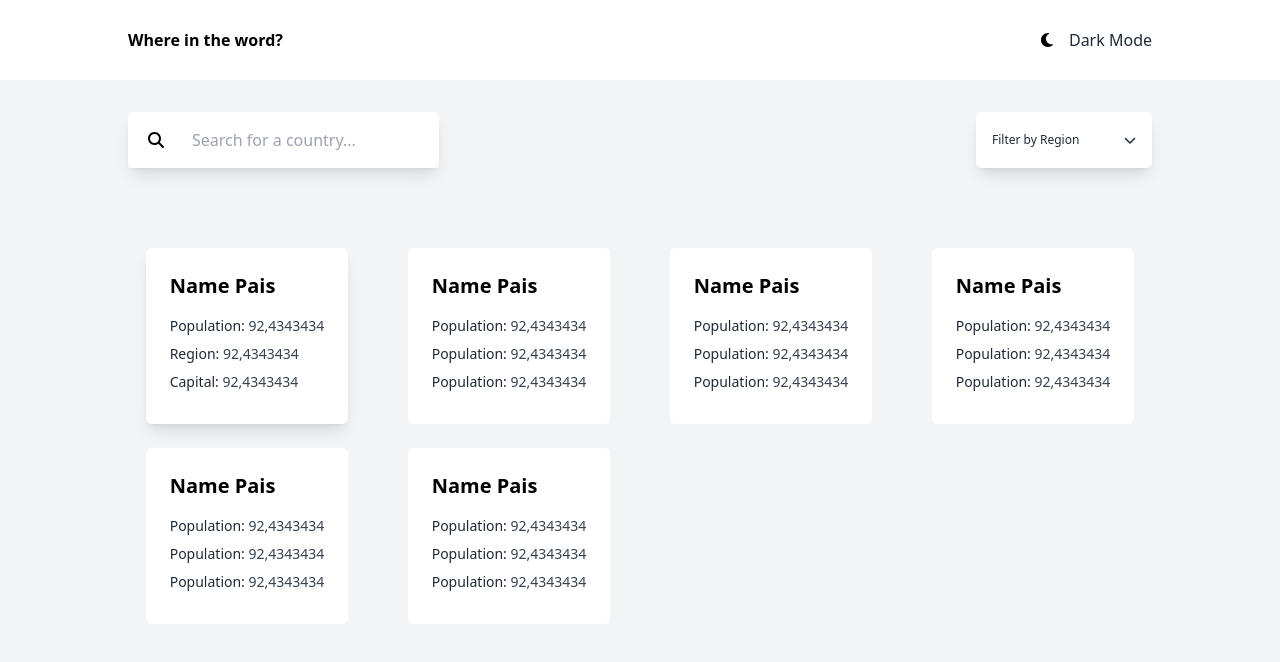
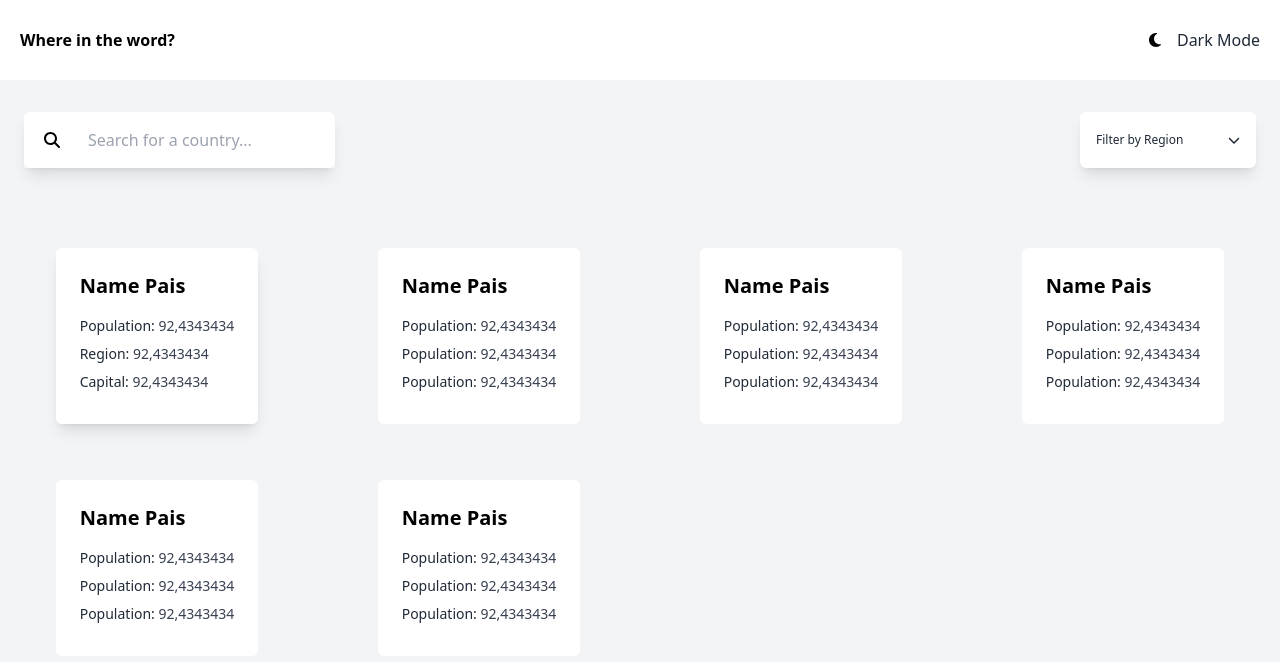
Before and after one commit to ericseparovic/rest-api-countries-es, a React (Vite) app: page / in a window 1280 px wide. Shown: the top 662 px of the page. Built offline with nearby package versions, Linux system fonts and the light colour scheme; no server answers.

Commit message:
Modify container

```diff
--- a/src/components/Header.jsx
+++ b/src/components/Header.jsx
@@ -4,8 +4,8 @@ import { faMoon } from '@fortawesome/free-solid-svg-icons';
 function Header() {
 	const element = <FontAwesomeIcon icon={faMoon} />;
 	return (
-		<header className='px-8'>
-			<div className='flex max-w-5xl h-20 items-center justify-between mx-auto'>
+		<header className='container mx-auto px-5'>
+			<div className='w-full flex justify-between h-20 items-center'>
 				<h1 className='font-bold'>Where in the word?</h1>
 
 				<div className='flex item-center gap-2'>
--- a/src/components/Main.jsx
+++ b/src/components/Main.jsx
@@ -7,13 +7,13 @@ function Main() {
 	const { data, isLoading, hasError } = useAxios(URL);
 
 	return (
-		<main className='bg-gray-100 h-full flex flex-col items-center px-8 pb-12'>
-			<div className='max-w-5xl mx-auto w-full'>
+		<main className='bg-gray-100 h-full flex flex-col items-center pb-12 px-6'>
+			<div className='container mx-auto'>
 				<form className='md:flex justify-between mt-8'>
 					<Search />
 					<Filter />
 				</form>
-				<section className='grid grid-cols-1  sm:grid-cols-2 lg:grid-cols-3 xl:grid-cols-4 gap-6 place-items-center mt-8'>
+				<section className='grid grid-cols-1  sm:grid-cols-2 lg:grid-cols-3 xl:grid-cols-4 gap-14 place-items-center mt-8'>
 					<div className='rounded-md overflow-hidden max-w-xs shadow-lg'>
 						<div>
 							<img src={!isLoading && data[122].flag} alt='' />
```
